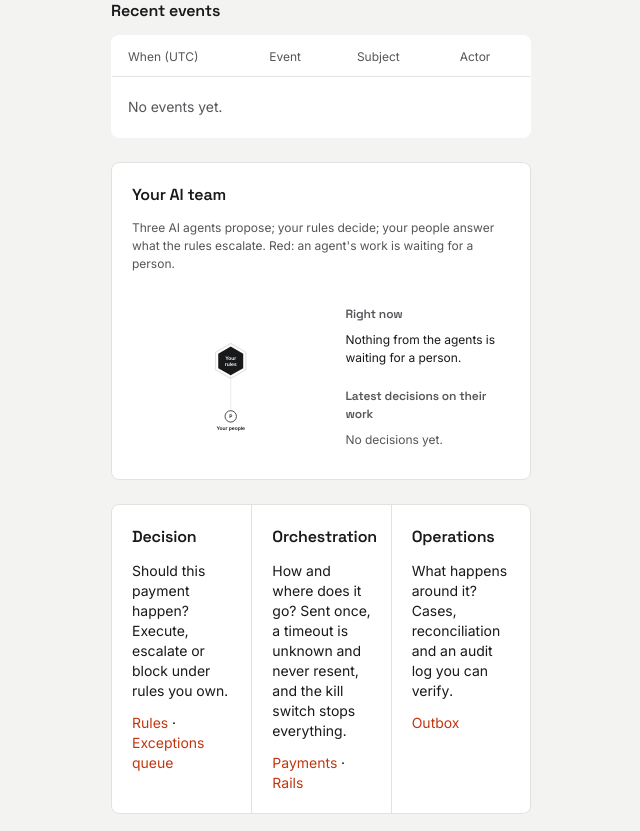
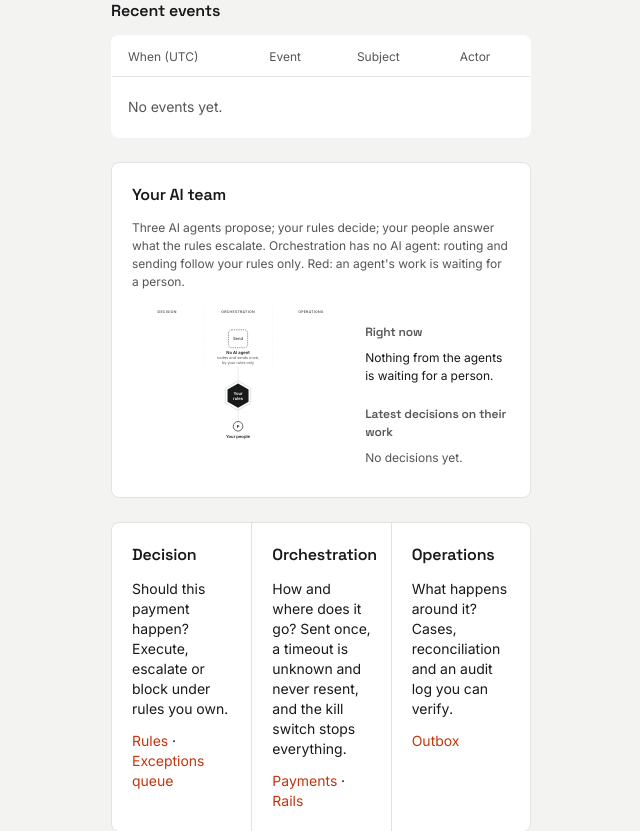
Before and after one commit to Payaml3/detent-mvp, a Python web app: template apps/api/src/detent/console/templates/overview.html in a window 1280 px wide. Shown: the part 888-1719 px from the top of the page, without its empty margins (319-959 px from the left). Run offline with Jinja, Linux system fonts and the light colour scheme; the template is opened without the code that fills it, so the values that code supplies are empty.

Commit message:
CON-11: the team map shows the three layers; orchestration has no AI agent
Co-Authored-By: Claude Opus 5.5 <noreply@anthropic.com>
Claude-Session: https://claude.ai/code/session_0122jf48NNA5TFegftPYVUuM

```diff
--- a/apps/api/src/detent/console/static/console.css
+++ b/apps/api/src/detent/console/static/console.css
@@ -220,8 +220,8 @@ fieldset { border: 0; padding: 0; margin: 0 0 12px; }
 .ai-rejected strong { color: var(--stop); }
 @media (max-width: 720px) { .ai-team { grid-template-columns: 1fr; } .ai-team > .card + .card { border-left: 0; border-top: 1px solid var(--border); } }
 .ai-map h2 a { color: inherit; text-decoration: none; }
-.ai-map-grid { display: grid; grid-template-columns: minmax(0, 1.2fr) minmax(0, 1fr); gap: var(--space-gap); align-items: start; }
-.ai-map svg { width: 100%; max-width: 520px; height: auto; }
+.ai-map-grid { display: grid; grid-template-columns: minmax(0, 1.5fr) minmax(0, 1fr); gap: var(--space-gap); align-items: start; }
+.ai-map svg { width: 100%; max-width: 680px; height: auto; }
 .ai-link { stroke: var(--border); stroke-width: 2; }
 .ai-link-wait { stroke: var(--stop); stroke-dasharray: 5 4; }
 .ai-hub-ring { fill: none; stroke: var(--border); stroke-width: 3; }
@@ -236,4 +236,9 @@ fieldset { border: 0; padding: 0; margin: 0 0 12px; }
 .ai-people { fill: var(--surface); stroke: var(--text); stroke-width: 2; }
 .ai-people-text { fill: var(--text); font: 600 13px var(--font-body); text-anchor: middle; }
 .ai-map-side p { margin: 0 0 10px; }
-@media (max-width: 860px) { .ai-map-grid { grid-template-columns: 1fr; } }
+@media (max-width: 1100px) { .ai-map-grid { grid-template-columns: 1fr; } }
+.ai-lane { stroke: var(--border); stroke-dasharray: 3 4; }
+.ai-layer { fill: var(--muted); font: 600 11px var(--font-body); letter-spacing: 0.08em; text-anchor: middle; }
+.ai-engine { fill: var(--surface); stroke: var(--muted); stroke-width: 2; stroke-dasharray: 4 3; }
+.ai-engine-text { fill: var(--muted); font: 600 13px var(--font-body); text-anchor: middle; }
+.ai-sub-wait { fill: var(--stop); }
--- a/apps/api/src/detent/console/templates/_ai_team_map.html
+++ b/apps/api/src/detent/console/templates/_ai_team_map.html
@@ -1,31 +1,45 @@
-{# CON-11: the AI team map. Agents around your rules: they propose, the rules decide, people answer escalations. #}
+{# CON-11: the AI team map, by layer. Agents work in decision and operations; orchestration has no AI agent:
+   routing, sending once and failover follow the rules only (invariants 5 and 6). #}
 {% macro hex(x, y, r) %}{{ x }},{{ y - r }} {{ x + r * 0.866 }},{{ y - r / 2 }} {{ x + r * 0.866 }},{{ y + r / 2 }} {{ x }},{{ y + r }} {{ x - r * 0.866 }},{{ y + r / 2 }} {{ x - r * 0.866 }},{{ y - r / 2 }}{% endmacro %}
-{% set pos = {"instruction": (260, 58), "investigation": (78, 200), "reconciliation": (442, 200)} %}
+{% set pos = {"instruction": (110, 112), "investigation": (500, 112), "reconciliation": (620, 112)} %}
 {% set waiting_kinds = tm.waiting|map(attribute='0')|map(attribute='profile')|map(attribute='kind')|list %}
 <section class="card ai-map" data-section="ai-team-map">
   <h2><a href="/console/agents">Your AI team</a></h2>
-  <p class="small muted">Three AI agents propose; your rules decide; your people answer what the rules escalate. Red: an agent's work is waiting for a person.</p>
+  <p class="small muted">Three AI agents propose; your rules decide; your people answer what the rules escalate. Orchestration has no AI agent: routing and sending follow your rules only. Red: an agent's work is waiting for a person.</p>
   <div class="ai-map-grid">
-    <svg viewBox="0 0 520 390" role="img" aria-label="AI team map: three AI agents connected to your rules and your people">
+    <svg viewBox="0 0 680 430" role="img" aria-label="AI team map by layer: the instruction agent in decision, no AI agent in orchestration, the investigation and reconciliation agents in operations, all connected to your rules and your people">
+      <line x1="225" y1="14" x2="225" y2="200" class="ai-lane"/><line x1="440" y1="14" x2="440" y2="200" class="ai-lane"/>
+      <text x="110" y="30" class="ai-layer" data-layer="decision">DECISION</text>
+      <text x="332" y="30" class="ai-layer" data-layer="orchestration">ORCHESTRATION</text>
+      <text x="560" y="30" class="ai-layer" data-layer="operations">OPERATIONS</text>
       {% for m in tm.members %}{% set p = pos[m.profile.kind] %}{% set red = m.profile.kind in waiting_kinds %}
-      <line x1="{{ p[0] }}" y1="{{ p[1] }}" x2="260" y2="200" class="ai-link{{ ' ai-link-wait' if red }}"/>
+      <line x1="{{ p[0] }}" y1="{{ p[1] + 88 }}" x2="332" y2="290" class="ai-link{{ ' ai-link-wait' if red }}"/>
       {% endfor %}
-      <line x1="260" y1="200" x2="260" y2="334" class="ai-link{{ ' ai-link-wait' if tm.waiting }}"/>
-      <polygon points="{{ hex(260, 200, 46) }}" class="ai-hub-ring"/>
-      <polygon points="{{ hex(260, 200, 38) }}" class="ai-hub"/>
-      <text x="260" y="198" class="ai-hub-text">Your</text><text x="260" y="214" class="ai-hub-text">rules</text>
+      <line x1="332" y1="200" x2="332" y2="290" class="ai-link"/>
+      <line x1="332" y1="290" x2="332" y2="372" class="ai-link{{ ' ai-link-wait' if tm.waiting }}"/>
+      <g data-node="orchestration">
+        <rect x="302" y="84" width="60" height="56" rx="10" class="ai-engine"/>
+        <text x="332" y="117" class="ai-engine-text">Send</text>
+        <text x="332" y="160" class="ai-label">No AI agent</text>
+        <text x="332" y="176" class="ai-sub">routes and sends once,</text>
+        <text x="332" y="191" class="ai-sub">by your rules only</text>
+      </g>
+      <polygon points="{{ hex(332, 290, 46) }}" class="ai-hub-ring"/>
+      <polygon points="{{ hex(332, 290, 38) }}" class="ai-hub"/>
+      <text x="332" y="288" class="ai-hub-text">Your</text><text x="332" y="304" class="ai-hub-text">rules</text>
       {% for m in tm.members %}{% set p = pos[m.profile.kind] %}{% set red = m.profile.kind in waiting_kinds %}
       <a href="/console/agents#{{ m.profile.kind }}" data-node="{{ m.profile.kind }}">
         <polygon points="{{ hex(p[0], p[1], 27) }}" class="ai-node"/>
         <text x="{{ p[0] }}" y="{{ p[1] + 5 }}" class="ai-node-text">{{ m.profile.short }}</text>
         <circle cx="{{ p[0] + 21 }}" cy="{{ p[1] + 18 }}" r="5" class="{{ 'ai-dot-wait' if red else 'ai-dot' }}"/>
-        <text x="{{ p[0] }}" y="{{ p[1] + 46 }}" class="ai-label">{{ m.profile.name }}</text>
-        <text x="{{ p[0] }}" y="{{ p[1] + 62 }}" class="ai-sub">{% if red %}waiting for a person{% elif m.last_at %}{{ m.total }} item{{ 's' if m.total != 1 }} · last {{ m.last_at.strftime('%H:%M') }}{% else %}no work yet{% endif %}</text>
+        <text x="{{ p[0] }}" y="{{ p[1] + 48 }}" class="ai-label">{{ m.profile.name.split(' ')[0] }}</text>
+        <text x="{{ p[0] }}" y="{{ p[1] + 64 }}" class="ai-sub">{{ m.profile.task }}</text>
+        <text x="{{ p[0] }}" y="{{ p[1] + 79 }}" class="ai-sub{{ ' ai-sub-wait' if red }}">{% if red %}waiting for a person{% elif m.last_at %}{{ m.total }} item{{ 's' if m.total != 1 }} · {{ m.last_at.strftime('%H:%M') }}{% else %}no work yet{% endif %}</text>
       </a>
       {% endfor %}
-      <circle cx="260" cy="346" r="15" class="ai-people"/>
-      <text x="260" y="351" class="ai-people-text">{{ user.display_name[:1] if user else 'P' }}</text>
-      <text x="260" y="382" class="ai-label">Your people</text>
+      <circle cx="332" cy="386" r="15" class="ai-people"/>
+      <text x="332" y="391" class="ai-people-text">{{ user.display_name[:1] if user else 'P' }}</text>
+      <text x="332" y="422" class="ai-label">Your people</text>
     </svg>
     <div class="ai-map-side">
       <h3 class="small muted">Right now</h3>
--- a/apps/api/src/detent/views/ai_team.py
+++ b/apps/api/src/detent/views/ai_team.py
@@ -30,11 +30,13 @@ class AgentProfile:
     never: tuple[str, ...]
     decides: str
     short: str = ""
+    task: str = ""  # a few words for the team map
 
 
 ROSTER: tuple[AgentProfile, ...] = (
     AgentProfile(
         kind="instruction",
+        task="prepares payments",
         short="Ins",
         actor="system:instruction_agent",
         name="Instruction agent",
@@ -47,6 +49,7 @@ ROSTER: tuple[AgentProfile, ...] = (
     ),
     AgentProfile(
         kind="investigation",
+        task="gathers evidence",
         short="Inv",
         actor="system:investigation_agent",
         name="Investigation agent",
@@ -59,6 +62,7 @@ ROSTER: tuple[AgentProfile, ...] = (
     ),
     AgentProfile(
         kind="reconciliation",
+        task="proposes fixes",
         short="Rec",
         actor="system:reconciliation_agent",
         name="Reconciliation agent",
```
Also changed, not shown: apps/api/tests/integration/test_ai_team.py (+3 -0 lines), spec/07-console.md (+4 -2 lines).
